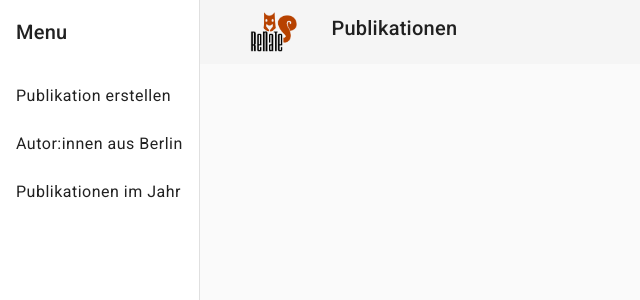
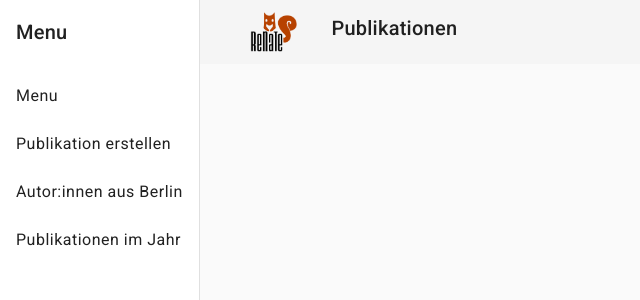
Before and after one commit to AnneQuinkenstein/AccessabilityFeatures, an Angular app: page / in a window 1280 px wide. Shown: the top 300 px of the page, without its empty margins (0-640 px from the left). Built offline with nearby package versions, Linux system fonts and the light colour scheme.

Commit message:
fixed errors

```diff
--- a/src/app/nav-item-directive/nav-item-directive.component.ts
+++ b/src/app/nav-item-directive/nav-item-directive.component.ts
@@ -1,14 +1,30 @@
-import { Directive, ElementRef } from '@angular/core';
-import { ListKeyManagerOption } from '@angular/cdk/a11y';
+import {Directive, ElementRef, HostBinding, Input} from '@angular/core';
+import {Highlightable, ListKeyManagerOption} from '@angular/cdk/a11y';
 
 @Directive({
   standalone: true,
   selector: '[navItem]'
 })
-export class NavItemDirective implements ListKeyManagerOption {
+export class NavItemDirective implements Highlightable, ListKeyManagerOption {
   constructor(private el: ElementRef) {}
+
+  @Input() disabled: boolean = false;
+  private _isActive: boolean = false;
+
+  @HostBinding('class.active') get isActive() {
+    return this._isActive;
+  }
+
+  setActiveStyles() {
+    this._isActive = true;
+  }
+
+  setInactiveStyles() {
+    this._isActive = false;
+  }
 
   getLabel(): string {
     return this.el.nativeElement.innerText;
   }
+
 }
--- a/src/app/nav/nav.component.html
+++ b/src/app/nav/nav.component.html
@@ -11,14 +11,17 @@
       <a mat-list-item [routerLink]="'pubYear'">Publikationen im Jahr</a>
     </mat-nav-list>-->
 
-    <mat-nav-list>
-      <a mat-list-item aria-current="page" [routerLink]="'form'" (keydown)="onKeydown($event)" #navItem>
+    <mat-nav-list role="navigation">
+      <a mat-list-item  [routerLink]="''" (keydown)="onKeydown($event)" navItem>
+        Menu
+      </a>
+      <a mat-list-item  [routerLink]="'form'" (keydown)="onKeydown($event)" navItem>
         Publikation erstellen
       </a>
-      <a mat-list-item [routerLink]="'pubBl'" (keydown)="onKeydown($event)" #navItem>
+      <a mat-list-item  [routerLink]="'pubBl'" (keydown)="onKeydown($event)" navItem>
         Autor:innen aus Berlin
       </a>
-      <a mat-list-item [routerLink]="'pubYear'" (keydown)="onKeydown($event)" #navItem>
+      <a mat-list-item  [routerLink]="'pubYear'" (keydown)="onKeydown($event)" navItem>
         Publikationen im Jahr
       </a>
     </mat-nav-list>
--- a/src/app/nav/nav.component.ts
+++ b/src/app/nav/nav.component.ts
@@ -33,6 +33,7 @@ import { NavItemDirective } from '../nav-item-directive/nav-item-directive.compo
 })
 export class NavComponent implements AfterViewInit {
   private breakpointObserver = inject(BreakpointObserver);
+  private router = inject(Router);
 
   isHandset$: Observable<boolean> = this.breakpointObserver.observe(Breakpoints.Handset)
     .pipe(
@@ -44,22 +45,33 @@ export class NavComponent implements AfterViewInit {
   keyManager!: ListKeyManager<NavItemDirective>;
 
   items = [
+    { label: 'Menu', route: '/' },
     { label: 'Publikation erstellen', route: '/form' },
     { label: 'Autor:innen aus Berlin', route: '/pubBl' },
     { label: 'Publikationen im Jahr', route: '/pubYear' }
   ];
 
-  constructor(private router: Router) {}
 
   ngAfterViewInit() {
-    this.keyManager = new ListKeyManager(this.navItems).withWrap();
+    console.log('navItems:', this.navItems);
+    this.keyManager = new ListKeyManager(this.navItems).withWrap().withVerticalOrientation();
+    this.keyManager.setFirstItemActive();
+    console.log('keyManager:', this.keyManager);
   }
 
   onKeydown(event: KeyboardEvent) {
     this.keyManager.onKeydown(event);
+    console.log('Key pressed:', event.key);
+    console.log('Active item index:', this.keyManager.activeItemIndex);
+    console.log('Active item:', this.keyManager.activeItem?.getLabel());
     if (event.key === 'Enter' && this.keyManager.activeItem) {
+      console.log('Enter pressed');
+      console.log('Active item:', this.keyManager.activeItemIndex);
       const activeIndex = this.keyManager.activeItemIndex!;
-      this.router.navigate([this.items[activeIndex].route]);
+      console.log('Active item route', this.items[activeIndex].route);
+      this.router.navigateByUrl(this.items[activeIndex].route);
+      console.log('Ende');
     }
   }
+
 }
```
Also changed, not shown: 1 other file (tests, documents, lock files or other folders).
